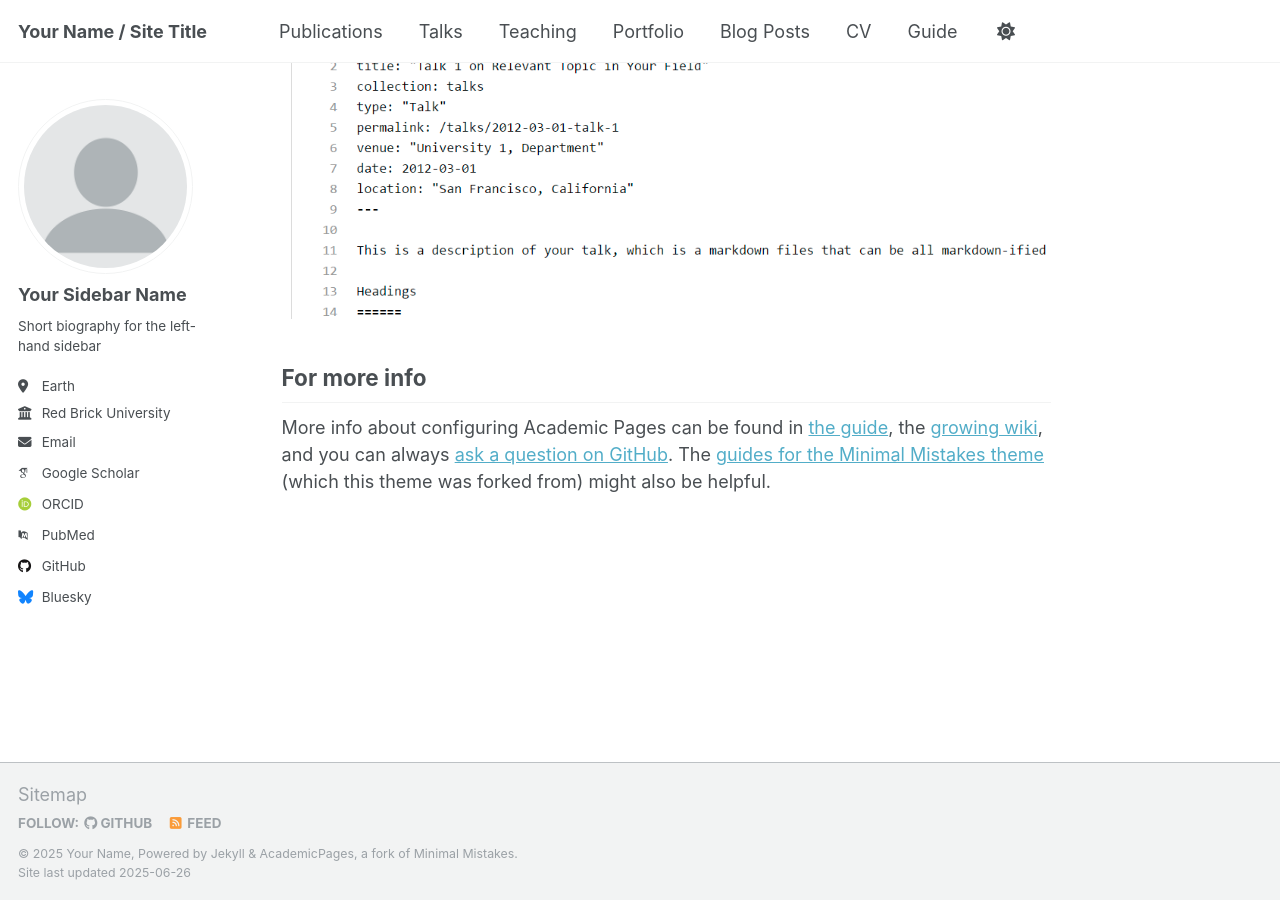
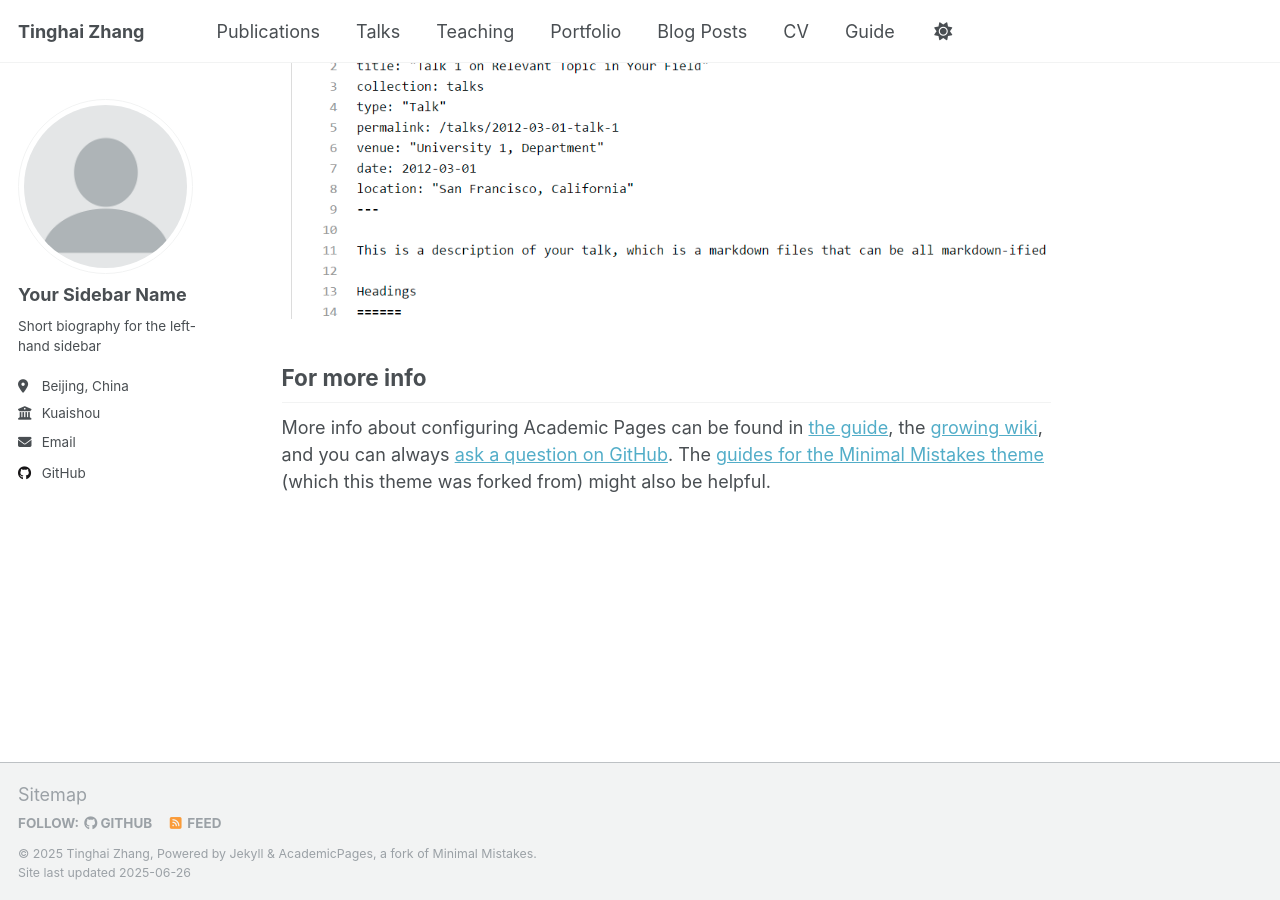
Before and after one commit to neyczth/neyczth.github.io, a Jekyll site: the page built from _pages/about.md, in a window 1280 px wide and 900 px high, scrolled down 2636 px. Built offline with Jekyll 4.4.1, drawn with Linux system fonts in a browser that asks for light colours; some web fonts are replaced.

Commit message:
Update _config.yml

```diff
--- a/_config.yml
+++ b/_config.yml
@@ -9,13 +9,13 @@
 # Basic Site Settings
 locale                   : "en-US"
 site_theme               : "default"
-title                    : "Your Name / Site Title"
+title                    : "Tinghai Zhang"
 title_separator          : "-"
-name                     : &name "Your Name"
+name                     : &name "Tinghai Zhang"
 description              : &description "personal description"
-url                      : https://academicpages.github.io # the base hostname & protocol for your site e.g. "https://[your GitHub username].github.io" or if you already have some other page hosted on Github then use "https://[your GitHub username].github.io/[Your Repo Name]"
+url                      : https://neyczth.github.io # the base hostname & protocol for your site e.g. "https://[your GitHub username].github.io" or if you already have some other page hosted on Github then use "https://[your GitHub username].github.io/[Your Repo Name]"
 baseurl                  : "" # the subpath of your site, e.g. "/blog"
-repository               : "academicpages/academicpages.github.io"
+repository               : "neyczth/neyczth.github.io"
 
 # Site Author - The following control what appear as part of the author content on the side bar.
 #               If a field is blank the icon and link will not appear, otherwise it will be shown.
@@ -26,19 +26,19 @@
   name             : "Your Sidebar Name"
   pronouns         : # example: "she/her"
   bio              : "Short biography for the left-hand sidebar"
-  location         : "Earth"
-  employer         : "Red Brick University"
+  location         : "Beijing, China"
+  employer         : "Kuaishou"
   uri              : # URL
-  email            : "none@example.org"
+  email            : "neyczth@126.com"
 
   # Academic websites
   academia         : # URL
   arxiv            : # URL - Update with the correct link to your profile
-  googlescholar    : "https://scholar.google.com/citations?user=PS_CX0AAAAAJ"
+  googlescholar    :
   impactstory      : # URL
-  orcid            : "http://orcid.org/yourorcidurl"
+  orcid            :
   semantic         : # URL
-  pubmed           : "https://www.ncbi.nlm.nih.gov/pubmed/?term=john+snow"
+  pubmed           :
   researchgate     : # URL
   scopus           : # URL
 
@@ -46,12 +46,12 @@
   bitbucket        : # Username - Update with your username on the site
   codepen          : # Username
   dribbble         : # Username
-  github           : "academicpages"
+  github           : "neyczth"
   kaggle           : # Username
   stackoverflow    : # User number or user number and name (i.e., use "1" or "1/jeff-atwood")
 
   # Social media
-  bluesky          : "bsky.app" # Replace this with you Bluesky username
+  bluesky          :
   facebook         : # Username
   flickr           : # Username
   foursquare       : # Username
```
